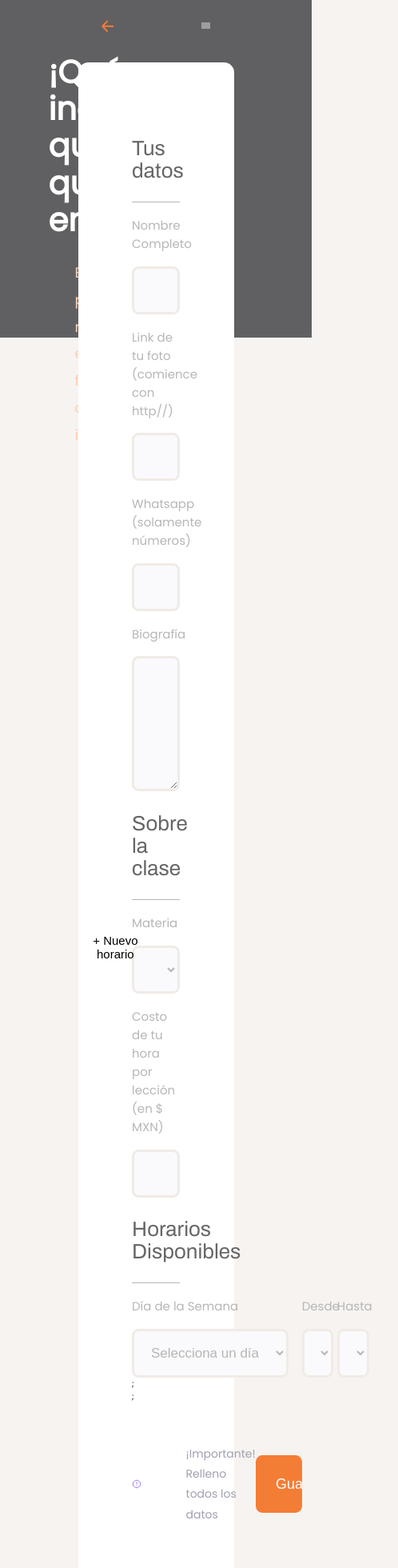
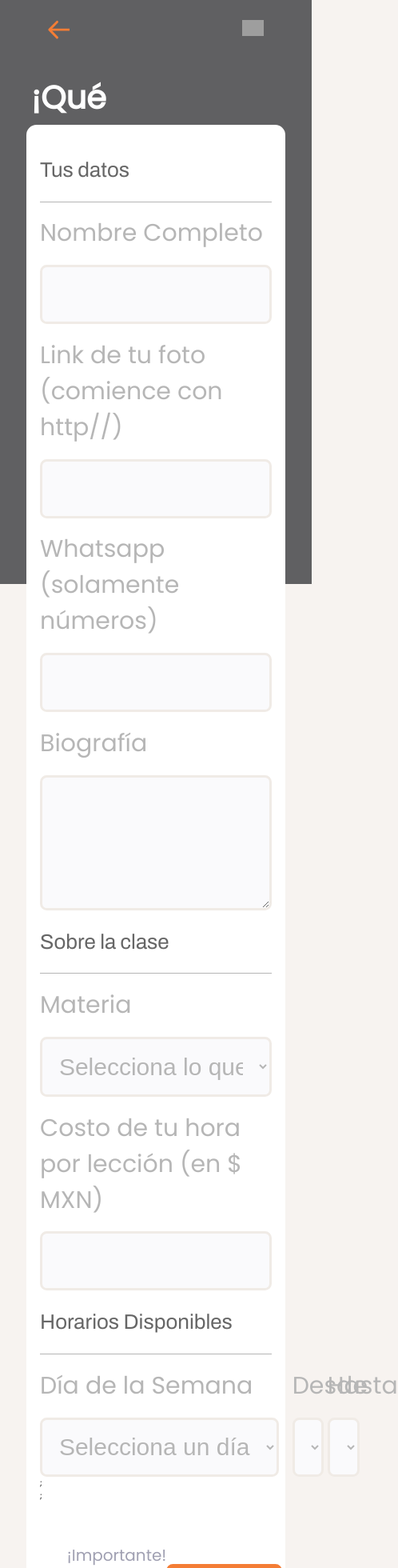
Before and after one commit to DsooRadha/ProffWeb, a React (Create React App) app in the folder proff/: page /register in a window 390 px wide. Shown: the top 1960 px of the page at 80% size, 498 px wide, since content can reach past the window. Built offline with nearby package versions, Linux system fonts and the light colour scheme; grey boxes are pictures that could not be loaded.

Commit message:
version mobile iPhone SE

```diff
--- a/proff/src/Components/Header/header.css
+++ b/proff/src/Components/Header/header.css
@@ -2,7 +2,7 @@ header {
     background-color: #606062;
     display: flex;
     justify-content: space-between;
-    padding: 3vh 15vh;
+    padding: 25px 60px;
     width: 100vw;
 }
 
@@ -12,7 +12,7 @@ header p {
 }
 
 .header-content--img {
-    width: 3vw;
+    width: 7vw;
 }
 
 .header-content--img img {
@@ -20,7 +20,7 @@ header p {
 }
 
 .return-btn {
-    width: 4vw;
+    width: 7vw;
     background-image: url('./Images/arrow.svg');
     border: none;
     background-repeat: no-repeat;
@@ -28,3 +28,9 @@ header p {
     background-color: transparent;
     cursor: pointer;
 }
+
+@media only screen and (max-width: 600px) {
+    .header  {
+        background-color: #F47D35;
+    }
+}
--- a/proff/src/Components/RegisterPage/FormRegister/formRegister.css
+++ b/proff/src/Components/RegisterPage/FormRegister/formRegister.css
@@ -11,15 +11,15 @@
 
 .register-Form {
     background-color: rgb(255, 255, 255);
-    padding: 8vh;
+    padding: 2vh;
     border-radius: 1.5vh;
     display: flex;
     flex-direction: column;
-    width: 50vw;
+    width: 83%;
     font-family: 'Poppins', sans-serif;
     position: absolute;
-    top: 20vw;
-    left: calc(50% - 25vw);
+    top: 40vw;
+    left: calc(50% - 83%/2);
 }
 
 .register-Form h2 {
@@ -35,18 +35,18 @@
     display: flex;
     justify-content: space-between;
     padding: 3vh 0 0 0;
-    width: 42vw;
+    width: 100%;
     align-items: center;
 }
 
 .form-btn {
     background-color: var(--orange);
     color: var(--textSecondary-white);
-    padding: 3vh;
+    padding: 2vh;
     border: none;
     border-radius: 1vh;
-    font-size: 1.8rem;
-    width: 15vw;
+    font-size: 3rem;
+    width: 50%
 }
 
 .form-btn:hover {
@@ -56,12 +56,11 @@
 .warningText {
     color: #A0A0B2;
     background-image: url('../images/warning.svg');
-    padding: 3vh 0 3vh 8vh;
+    padding: 3vh 0 3vh 4vh;
     background-repeat: no-repeat;
     background-position: 0;
     background-size: 3vw;
-    font-size: 1.4rem;
-    line-height: 3vh;
+    font-size:2rem;
 }
 
 .register-Form label {
@@ -77,7 +76,7 @@
     border-radius: 1vh;
     color: var(--complements);
     padding: 2vh;
-    font-size: 1.7rem;
+    font-size: 3rem;
     border: solid #F0EBE6;
 }
 
@@ -96,7 +95,7 @@
 .register-Form span {
     font-family: 'Poppins', sans-serif;
     color: var(--complements);
-    font-size: 1.5rem;
+    font-size: 3rem;
     padding: 2vh 0;
 }
 
@@ -152,5 +151,10 @@
 .schedulea-btn {
     position: absolute;
     right: 12vh;
-    top: 129vh;
+    top: 1930px;
+    font-size: 3rem;
+    height: 50px;
+    width: 300px;
+
+ right: calc(20% - 300px / 2);
 }
--- a/proff/src/Components/RegisterPage/register.css
+++ b/proff/src/Components/RegisterPage/register.css
@@ -10,35 +10,34 @@
 
 .content-gray {
     background-color: var(--grey);
-    height: 50vh;
     align-items: center;
     display: flex;
     flex-direction: column;
 }
 
 .content--welcome {
-    width: 28vw;
+    width: 50vw;
     display: flex;
     flex-direction: column;
     align-items: center;
     justify-content: center;
     align-self: flex-start;
-    margin-left: 24vw;
+    margin-left: 10%;
+    padding-top: 2vh;
 }
 
 .content--welcome h2 {
     color: var(--textSecondary-white);
     font-size: 4rem;
     font-weight: bolder;
-    line-height: 5.5vh;
 }
 
 .content--welcome p {
     margin-top: 3vh;
-    width: 22vw;
+
     color: var(--textSecondary-base);
-    font-size: 1.8rem;
+    font-size: 3rem;
     align-self: flex-start;
-    line-height: 4vh;
     font-weight: lighter;
+    margin-bottom: 5vh;
 }
--- a/proff/src/Components/StudyPages/Professor/professor.css
+++ b/proff/src/Components/StudyPages/Professor/professor.css
@@ -12,17 +12,16 @@
 }
 
 .content-info-professors {
-    margin-top: 6vh;
+    margin-top: 4vh;
+    width: 100%;
 }
 
 .info-professor {
     background-color: var(--white);
     border-radius: 1.3vh;
     border: 0.2vh solid #e3e2e2;
-    margin: 4vh;
-    width: 50vw;
+    margin: 3vh;
     font-family: 'Poppins', sans-serif;
-    /* color: var(--complements); */
 }
 
 .info-professor--profile {
@@ -38,7 +37,7 @@
 }
 
 .content-info-professor {
-    padding: 3vw;
+    padding: 7vw;
 }
 
 .info-professor-data {
@@ -49,55 +48,54 @@
 
 .info-professor-data h2 {
     color: var(--grey);
-    font-size: 2rem;
+    font-size: 4rem;
     font-weight: bolder;
 }
 
 .info-professor-data h4 {
     color: var(--orange);
-    font-size: 1.5rem;
+    font-size: 3.5rem;
     font-weight: lighter;
 }
 
 .content-info-professor p {
     margin-top: 3vh;
     color: var(--complements);
-    font-size: 1.7rem;
+    font-size: 1.2rem;
 }
 
 .info-contactAndPrice {
     display: flex;
     justify-content: space-between;
     align-items: center;
-    padding: 5vh;
+    padding: 2vh;
     background-color: #f6f6fc;
-    ;
 }
 
 .info-contactAndPrice p {
     color: var(--complements);
-    font-size: 1.5rem;
+    font-size: 3rem;
 }
 
 .info-contactAndPrice span {
     color: var(--title);
-    font-size: 1.9rem;
+    font-size: 4rem;
     padding-left: 1vh;
 }
 
 .info-contactAndPrice button {
     background-color: #F47D35;
     color: var(--white);
-    padding: 2.3vh;
-    font-size: 1.7rem;
+    padding: 2vh;
+    font-size: 3rem;
     border: none;
     border-radius: 1vh;
-    width: 17vw;
+    width: 50%;
     background-image: url('../Images/Whatsapp.svg');
     background-repeat: no-repeat;
     background-size: cover;
-    background-position: 2vw;
-    padding-left: 3vw;
+    background-position: 4vw;
+    padding-left: 12%;
     background-size: 3vh;
 }
 
@@ -106,6 +104,12 @@
 }
 
 .info-professor--profile-content-img {
-    width: 7vw;
-    height: 14vh;
+    width: 30%;
+    /* height: 14vh; */
 }
+
+@media only screen and (max-width: 600px) {
+    .info-professor  {
+        background-color: #F47D35;
+    }
+}
--- a/proff/src/Components/StudyPages/Study.jsx
+++ b/proff/src/Components/StudyPages/Study.jsx
@@ -45,7 +45,6 @@ export const Study = () => {
             const daysClass = element.availableTimes
             daysClass.forEach((day) => {
                 if (day.weekday === e.target.value) {
-
                     daysCourses.push(element)
                 };
             });
@@ -81,7 +80,7 @@ export const Study = () => {
             for (let i = start; i < end; i++) {
                 numbersHours++
                 hoursAvailable.push(numbersHours);
-                // console.log(hoursAvailable,'_____')
+                console.log(hoursAvailable,'_____')
             };
             console.log({item, range: hoursAvailable},'alho')
             // const result= hoursAvailable.filter(hour=>hour===valueUser)
--- a/proff/src/Components/StudyPages/study.css
+++ b/proff/src/Components/StudyPages/study.css
@@ -17,33 +17,30 @@
 
 .welcomeStudents {
     background-color: var(--grey);
-    height: 30vh;
-    padding-left: 50vh;
+    height: 300px;
+    padding-left: 10%;
     color: var(--textSecondary-white);
-    font-size: 2.4rem;
+    font-size: 3rem;
     font-weight: bolder;
     font-family: 'Poppins', sans-serif;
-    width: 100vw;
-
-}
-
-.welcomeStudents h2 {
-    width: 30vw;
+    width: 100%;
+    padding-top: 30px;
 }
 
 .menu-filtering {
     position: absolute;
-    top:29vh;
+    top: 300px;
+    top: calc(19% - 200px / 2);
     display: flex;
     align-items: center;
-    width: 55vw;
+    width: 90%;
     justify-content: space-evenly;
     font-family: 'Poppins', sans-serif;
-
+    height: 200px;
 }
 
 .menu-filtering span {
-    font-size: 1.7rem;
+    font-size: 2.5rem;
     color: var(--textSecondary-base);
     padding: 1.2vh 0;
 }
@@ -51,6 +48,7 @@
 .menu-filtering label {
     display: flex;
     flex-direction: column;
+    width: 270px;
 }
 
 .menu-filtering--select {
@@ -59,7 +57,13 @@
     border-radius: 1vh;
     color: var(--complements);
     font-family: 'Poppins', sans-serif;
-    width: 15vw;
-    font-size: 2.1rem;
+    width: 100%;
+    font-size: 3rem;
     background-color: #FAFAFC;
 }
+
+@media only screen and (max-width: 600px) {
+    .menu-filtering--select {
+        background-color: #F47D35;
+    }
+}
--- a/proff/src/Components/WelcomePage/Welcome.css
+++ b/proff/src/Components/WelcomePage/Welcome.css
@@ -6,7 +6,7 @@
   --orange: #F47D35;
   --textSecondary-white: #FFFFFF;
   --darkBlue: #3aa0df;
-  --darkOrange:#DA5707;
+  --darkOrange: #DA5707;
 }
 
 * {
@@ -32,21 +32,31 @@ html {
 
 .intro {
   display: flex;
+  flex-direction: column;
   justify-content: center;
   align-items: center;
-  height: 50vh;
 }
 
+.welcome--content-img {
+  width:30vh;
+  position: absolute;
+  left: calc(50% - 30vh/ 2);
+  top: calc(30% - 30vh/ 2);;
+}
+
+.welcome--content-img img{
+  width: 100%;
+}
 .intro article h6 {
   color: var(--textSecondary-base);
   font-size: 3.7rem;
-  width: 25vw;
-  margin-top: 2vh;
+  margin: 4vh;
 }
 
 .intro-content--img {
   width: 45vw;
   margin: 0 10vh;
+
 }
 
 .intro-content--img img {
@@ -55,6 +65,7 @@ html {
 
 .menu {
   display: flex;
+  flex-direction: column;
   width: 80vw;
   align-items: center;
   justify-content: space-between;
@@ -63,35 +74,38 @@ html {
 
 .menu-btn-study,
 .menu-btn-class {
-  padding: 3vh;
+  padding: 2vh;
   background-color: var(--blue);
   border: none;
   color: var(--textSecondary-white);
-  font-size: 1.5rem;
-  width: 12vw;
+  font-size: 4rem;
+  width: 35vw;
   border-radius: 1vh;
   margin: 0.5vw;
-  padding-left: 3vw;
+  padding-left: 8vw;
   background-image: url('../images/icons/study.svg');
   background-repeat: no-repeat;
-  background-size: 1.5vw;
-  background-position: 3vw;
+  background-size: 15%;
+  background-position: 5vw;
   cursor: pointer;
 }
 
-.menu-btn-study:hover{
+.menu-btn-study:hover {
   background-color: var(--darkBlue);
 }
+
 .menu-btn-class {
   background-color: var(--orange);
   background-image: url('../images/icons/class.svg');
   background-position: 2.2vw;
 }
-.menu-btn-class:hover{
+
+.menu-btn-class:hover {
   background-color: var(--darkOrange);
 }
 
 .menu p {
   color: var(--textSecondary-base);
-  font-size: 1.2rem;
+  font-size: 3rem;
+  padding-top: 4vh;
 }
--- a/proff/src/Components/WelcomePage/Welcome.jsx
+++ b/proff/src/Components/WelcomePage/Welcome.jsx
@@ -8,7 +8,9 @@ export const Welcome = () => {
         <section className='welcome'>
             <div className='intro'>
                 <article>
+                    <div className='welcome--content-img'>
                 <img src="https://user-images.githubusercontent.com/101679628/213553684-9dc3398f-77ec-40b0-b951-7b74db0abb21.png" alt="TitleAppProff" />
+                </div>
                 <h6>Tu plataforma de estudio en Linea</h6>
                 </article>
                 <div className='intro-content--img'>
```
